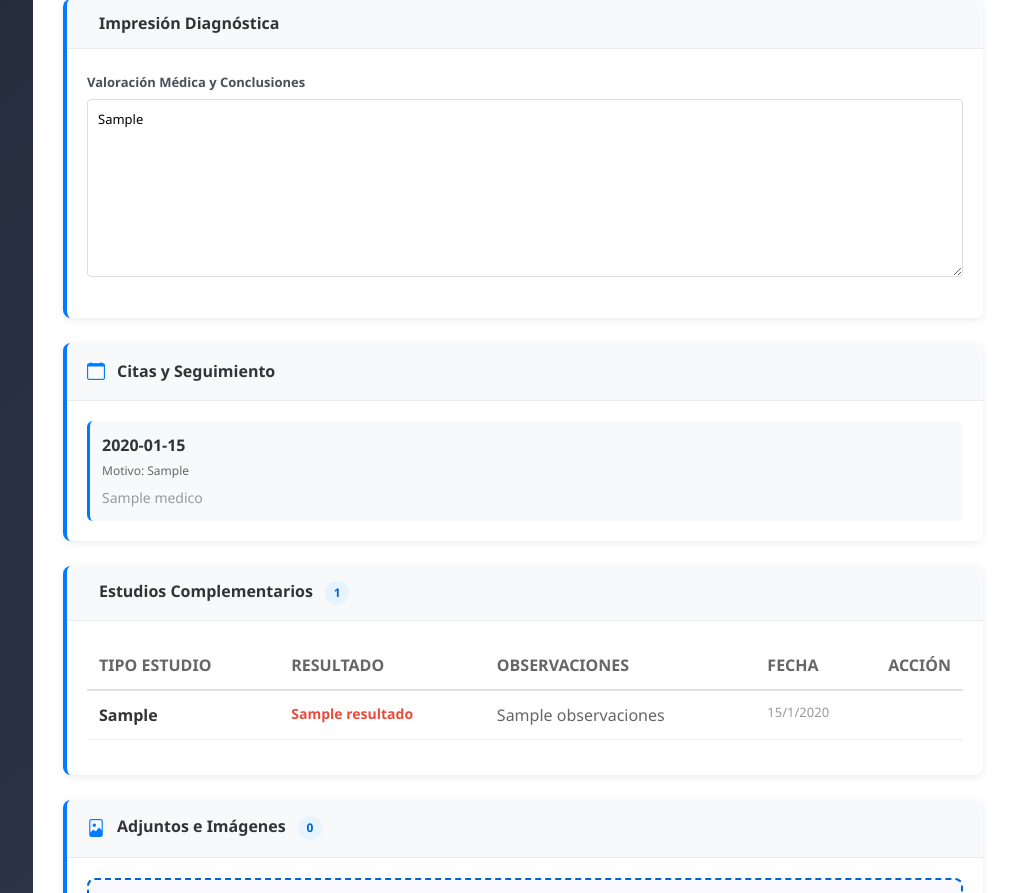
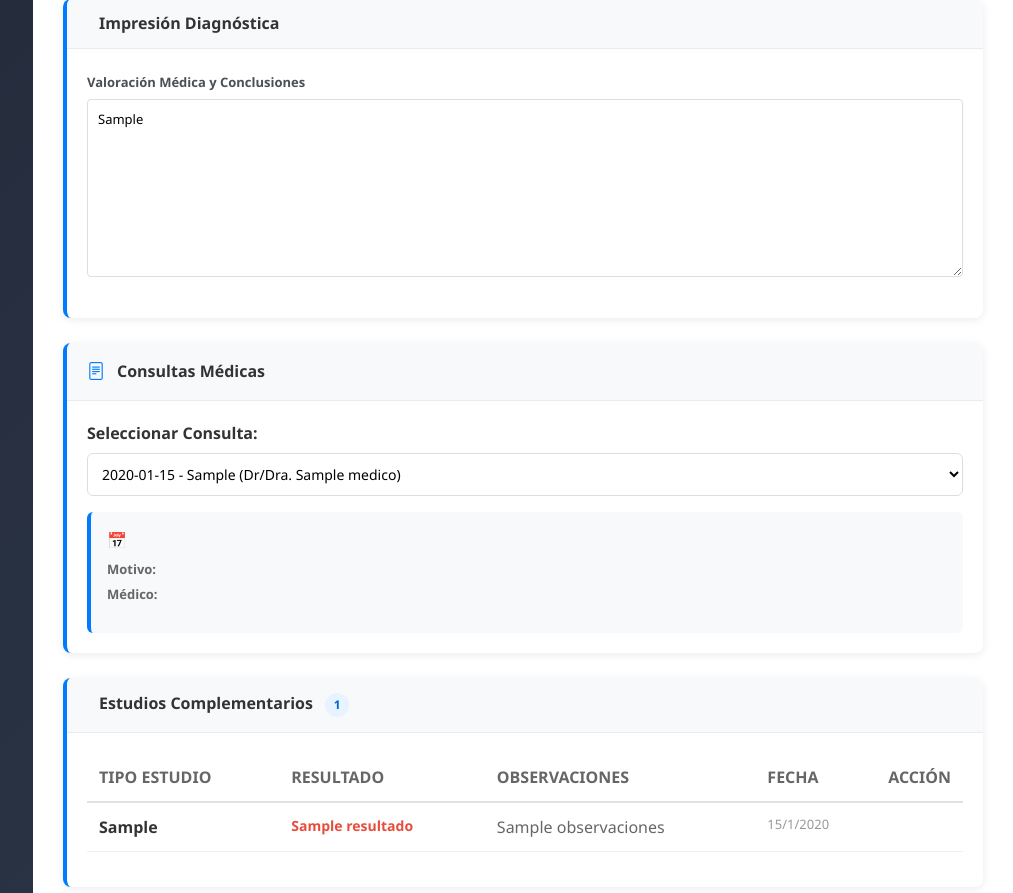
Before and after one commit to gestiondigitalvirasoro/Lemes_Carlos_-Alberto, a Node project: template views/pages/historia-detalle.ejs in a window 1280 px wide. Shown: the part 1776-2669 px from the top of the page, without its empty margins (267-1280 px from the left). Run offline with Node 20 templates, Linux system fonts and the light colour scheme; the template is opened without the code that fills it: most values are stand-ins (such as "Sample title", 1, 10 or a date in 2020).

Commit message:
✅ Cambiado: 'Citas y Seguimiento' → 'Consultas Médicas' con selector dinámico para cambiar entre consultas

```diff
--- a/views/pages/historia-detalle.ejs
+++ b/views/pages/historia-detalle.ejs
@@ -703,33 +703,49 @@
                     </div>
                 </section>
 
-                <!-- CITAS Y SEGUIMIENTO -->
-                <section class="section" id="citas">
+                <!-- CONSULTAS MÉDICAS SELECTOR -->
+                <section class="section" id="consultas-selector">
                     <div class="section-header">
-                        <i class="bi bi-calendar"></i>
-                        <h3>Citas y Seguimiento</h3>
+                        <i class="bi bi-file-text"></i>
+                        <h3>Consultas Médicas</h3>
                     </div>
                     <div class="section-body">
                         <% if (historia && historia.consultas && historia.consultas.length > 0) { %>
-                            <div style="display: flex; flex-direction: column; gap: 12px;">
-                                <% historia.consultas?.slice(0, 3).forEach((cons, idx) => { %>
-                                    <div style="background: #f8f9fa; padding: 12px; border-radius: 6px; border-left: 3px solid <%= idx === 0 ? '#007bff' : '#6c757d' %>;">
-                                        <div style="font-weight: 700; color: #333; margin-bottom: 5px;">
-                                            <%= cons.fecha %>
-                                        </div>
-                                        <div style="font-size: 12px; color: #666; margin-bottom: 5px;">
-                                            Motivo: <%= cons.motivo_consulta || 'Sin especificar' %>
-                                        </div>
-                                        <small style="color: #999;">
-                                            <%= cons.medico || 'Sin médico asignado' %>
-                                        </small>
+                            <div style="margin-bottom: 16px;">
+                                <label style="display: block; margin-bottom: 8px; font-weight: 600; color: #333;">Seleccionar Consulta:</label>
+                                <select id="consultaSelector" onchange="cambiarConsulta(this.value)" style="
+                                    width: 100%;
+                                    padding: 10px;
+                                    border: 1px solid #ddd;
+                                    border-radius: 6px;
+                                    font-size: 14px;
+                                    cursor: pointer;
+                                    background: white;
+                                ">
+                                    <% historia.consultas?.forEach((cons, idx) => { %>
+                                        <option value="<%= idx %>" <%= idx === 0 ? 'selected' : '' %>>
+                                            <%= cons.fecha %> - <%= cons.motivo_consulta || 'Consulta' %> (Dr/Dra. <%= cons.medico || 'Sin médico' %>)
+                                        </option>
+                                    <% }); %>
+                                </select>
+                            </div>
+                            <div style="background: #f8f9fa; padding: 16px; border-radius: 6px; border-left: 4px solid #007bff;">
+                                <div style="margin-bottom: 12px;">
+                                    <div style="font-weight: 700; color: #333; font-size: 16px; margin-bottom: 8px;">
+                                        📅 <span id="consultaFecha"></span>
                                     </div>
-                                <% }); %>
+                                    <div style="font-size: 13px; color: #666; margin-bottom: 6px;">
+                                        <strong>Motivo:</strong> <span id="consultaMotivo"></span>
+                                    </div>
+                                    <div style="font-size: 13px; color: #666;">
+                                        <strong>Médico:</strong> <span id="consultaMedico"></span>
+                                    </div>
+                                </div>
                             </div>
                         <% } else { %>
                             <div style="text-align: center; padding: 30px; color: #999;">
-                                <i class="bi bi-calendar" style="font-size: 2rem; display: block; margin-bottom: 10px;"></i>
-                                <p>Sin citas registradas</p>
+                                <i class="bi bi-file-text" style="font-size: 2rem; display: block; margin-bottom: 10px;"></i>
+                                <p>Sin consultas registradas</p>
                             </div>
                         <% } %>
                     </div>
@@ -854,9 +870,87 @@
 
     <script src="https://cdn.jsdelivr.net/npm/bootstrap@5.3.0/dist/js/bootstrap.bundle.min.js"></script>
     <script>
+        // Datos de la historia
+        const historiaData = <%- JSON.stringify(historia || {}) %>;
         const historiaId = '<%= historia?.id || "" %>';
         const pacienteId = '<%= paciente?.id || "" %>';
         let modoEdicion = false;
+        let consultaActualIdx = 0;
+
+        function cambiarConsulta(idx) {
+            consultaActualIdx = parseInt(idx);
+            const consulta = historiaData.consultas?.[consultaActualIdx];
+
+            if (!consulta) return;
+
+            // Actualizar información mostrada
+            document.getElementById('consultaFecha').textContent = consulta.fecha || '-';
+            document.getElementById('consultaMotivo').textContent = consulta.motivo_consulta || 'Sin especificar';
+            document.getElementById('consultaMedico').textContent = consulta.medico || 'Sin médico asignado';
+
+            // Actualizar Signos Vitales
+            document.getElementById('presionSistolica').value = consulta.signos_vitales?.presion_sistolica || '';
+            document.getElementById('presionDiastolica').value = consulta.signos_vitales?.presion_diastolica || '';
+            document.getElementById('frecuenciaCardiaca').value = consulta.signos_vitales?.frecuencia_cardiaca || '';
+            document.getElementById('temperatura').value = consulta.signos_vitales?.temperatura_c || '';
+            document.getElementById('peso').value = consulta.signos_vitales?.peso_kg || '';
+            document.getElementById('talla').value = consulta.signos_vitales?.talla_cm || '';
+
+            // Actualizar Anamnesis
+            document.getElementById('motivoConsulta').value = consulta.motivo_consulta || '';
+            document.getElementById('anamnesis').value = consulta.anamnesis || '';
+
+            // Actualizar Impresión
+            document.getElementById('impresion').value = consulta.impresion_clinica || '';
+
+            // Actualizar Diagnósticos
+            diagnosticosSeleccionados = consulta.diagnosticos || [];
+            const diagContainer = document.getElementById('diagnosticosContainer');
+            diagContainer.innerHTML = '';
+            diagnosticosSeleccionados.forEach(d => {
+                const div = document.createElement('div');
+                div.className = 'diagnostic-card';
+                div.dataset.codigo = d.codigo;
+                div.innerHTML = `
+                    <div>
+                        <strong>${d.codigo}</strong>
+                        <p>${d.descripcion}</p>
+                    </div>
+                    <button class="btn-remove" onclick="removeDiagnostico('${d.codigo}')" style="display: inline-block;">
+                        <i class="bi bi-trash"></i>
+                    </button>
+                `;
+                diagContainer.appendChild(div);
+            });
+            document.getElementById('diagnosticosCount').textContent = diagnosticosSeleccionados.length;
+
+            // Actualizar Estudios
+            const estudiosBody = document.getElementById('estudiosTableBody');
+            estudiosBody.innerHTML = '';
+            if (consulta.estudios?.length > 0) {
+                consulta.estudios.forEach((est, idx) => {
+                    const tr = document.createElement('tr');
+                    tr.setAttribute('data-estudio-idx', idx);
+                    tr.style.borderBottom = '1px solid #f0f0f0';
+                    tr.innerHTML = `
+                        <td style="padding: 12px; color: #333; font-weight: 600;">${est.tipo_estudio || est.parametro || est.nombre || '-'}</td>
+                        <td style="padding: 12px; color: #e74c3c; font-weight: 600; font-size: 14px;">${est.resultado || '-'}</td>
+                        <td style="padding: 12px; color: #666;">${est.observaciones || '-'}</td>
+                        <td style="padding: 12px; color: #999; font-size: 13px;">${est.fecha_estudio ? new Date(est.fecha_estudio).toLocaleDateString('es-AR') : '-'}</td>
+                        <td style="padding: 12px; display: none;"></td>
+                    `;
+                    estudiosBody.appendChild(tr);
+                });
+                const emptyDiv = document.getElementById('estudiosEmpty');
+                if (emptyDiv) emptyDiv.style.display = 'none';
+            } else {
+                const emptyDiv = document.getElementById('estudiosEmpty');
+                if (emptyDiv) emptyDiv.style.display = 'block';
+            }
+            document.getElementById('estudiosCount').textContent = consulta.estudios?.length || 0;
+
+            console.log('✅ Consulta #' + consultaActualIdx + ' cargada');
+        }
 
         function volverAtras() {
             window.history.back();
@@ -1198,8 +1292,11 @@
         const fileInput = document.getElementById('fileInput');
         const adjuntosContainer = document.getElementById('adjuntosContainer');
 
-        // Cargar archivos existentes de la BD al iniciar
+        // Inicializar selector de consultas al cargar
         document.addEventListener('DOMContentLoaded', function() {
+            // Inicializar datos de la consulta actual (índice 0)
+            cambiarConsulta(0);
+
             const archivosExistentes = document.querySelectorAll('[data-id]');
             archivosExistentes.forEach(card => {
                 if (card.dataset.id && card.dataset.id !== '') {
```
